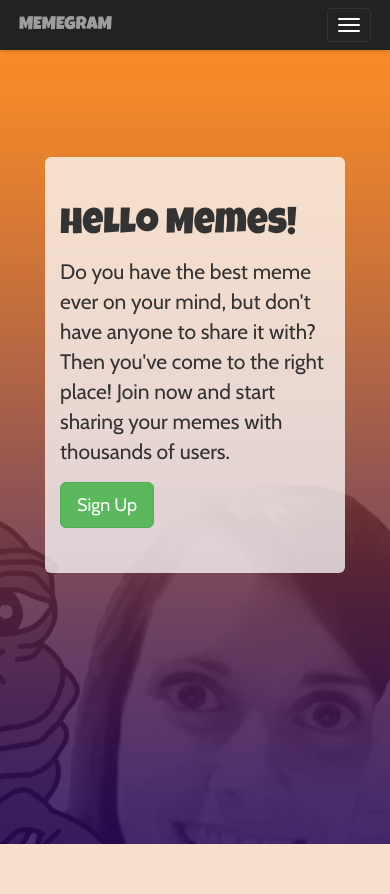
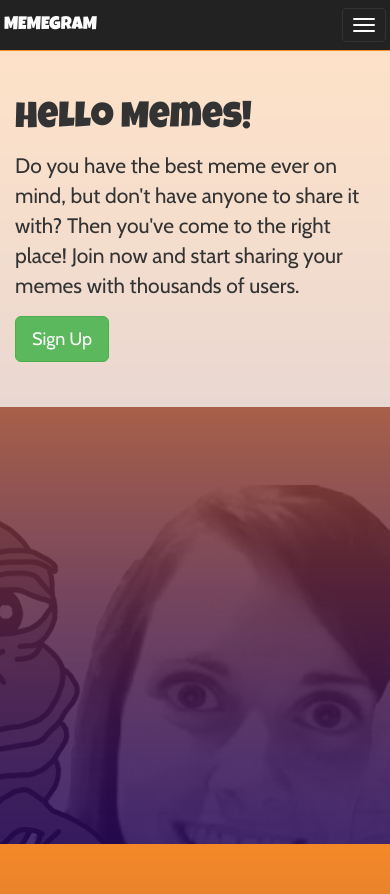
Before and after one commit to jeespu/memegram, a PHP site: page / in a window 390 px wide. Before the commit the page ends 844 px from the top, so only its background shows below. Run offline with PHP 8.4, Linux system fonts and the light colour scheme.

Commit message:
small screen changes

```diff
--- a/assets/css/master.css
+++ b/assets/css/master.css
@@ -10,6 +10,7 @@
 
 .jumbotron {
    background: rgba(255,255,255,.75);
+   box-shadow: 0 0 10px rgba(0, 0, 0, 0.2);
 }
 
 html, body {
@@ -35,6 +36,8 @@ h1,
 
 .vertical-center {
    display: flex;
+   position: relative;
+   top: 50px;
    height: 90%;
    align-items: center;
 }
@@ -70,5 +73,40 @@ a:hover {
 }
 
 #login-form li {
+   background: #222;
+   color: #fff;
    margin: 10px 0;
 }
+
+
+/*–––––––––––––––––*/
+/*– Small devices –*/
+/*–––––––––––––––––*/
+@media (max-width: 576px) {
+   .navbar {
+      box-shadow: none;
+   }
+   #sign-form {
+      position: absolute;
+      border-radius: 0;
+      height: 100%;
+      width: 100%;
+      padding: 0 60px 0 60px;
+      margin: 0;
+      box-shadow: none;
+   }
+
+   .jumbotron {
+      background: rgba(255, 255, 255, .75);
+      border-radius: 0 !important;
+      box-shadow: none;
+   }
+
+   .vertical-center {
+      display: block;
+      height: 100%;
+   }
+   .container-fluid{
+      padding: 0;
+   }
+}
--- a/index.html
+++ b/index.html
@@ -57,10 +57,10 @@
 
 	<div id="content" class="container-fluid">
 		<div class="vertical-center">
-			<div class="col-md-3"></div>
+			<div class="helper-col col-md-3 col-xs-0"></div>
 			<div class="jumbotron col-md-6">
 				<h1>Hello Memes!</h1>
-				<p>Do you have the best meme ever on your mind, but don't have anyone to share it with? Then you've come to the right
+				<p>Do you have the best meme ever on mind, but don't have anyone to share it with? Then you've come to the right
 					place! Join now and start sharing your memes with thousands of users.</p>
 				<p>
 					<a class="sign-up btn btn-success btn-lg" href="#" role="button">Sign Up</a>
@@ -90,7 +90,7 @@
 					<button type="submit" class="btn btn-default">Submit</button>
 				</form>
 			</div>
-			<div class="col-md-3 "></div>
+			<div class="helper-col col-md-3 col-xs-0"></div>
 		</div>
 	</div>
 
```
